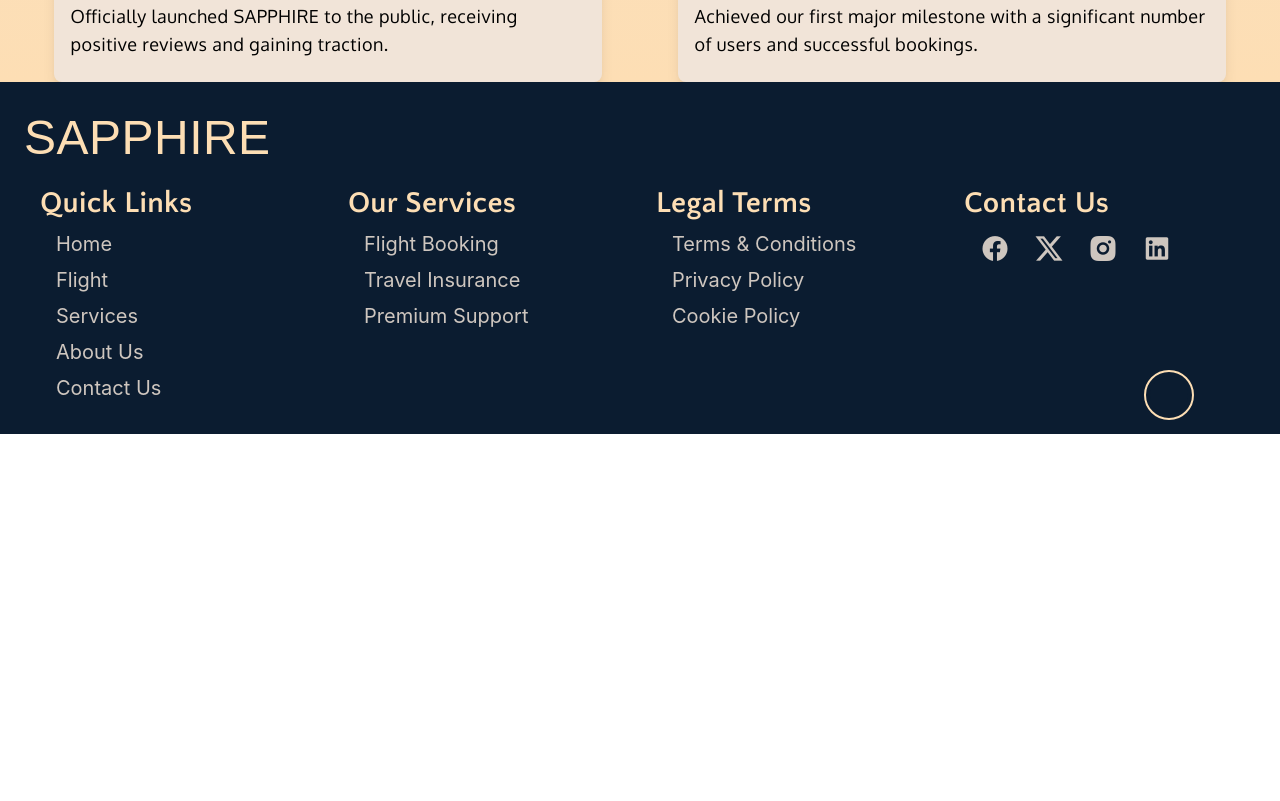
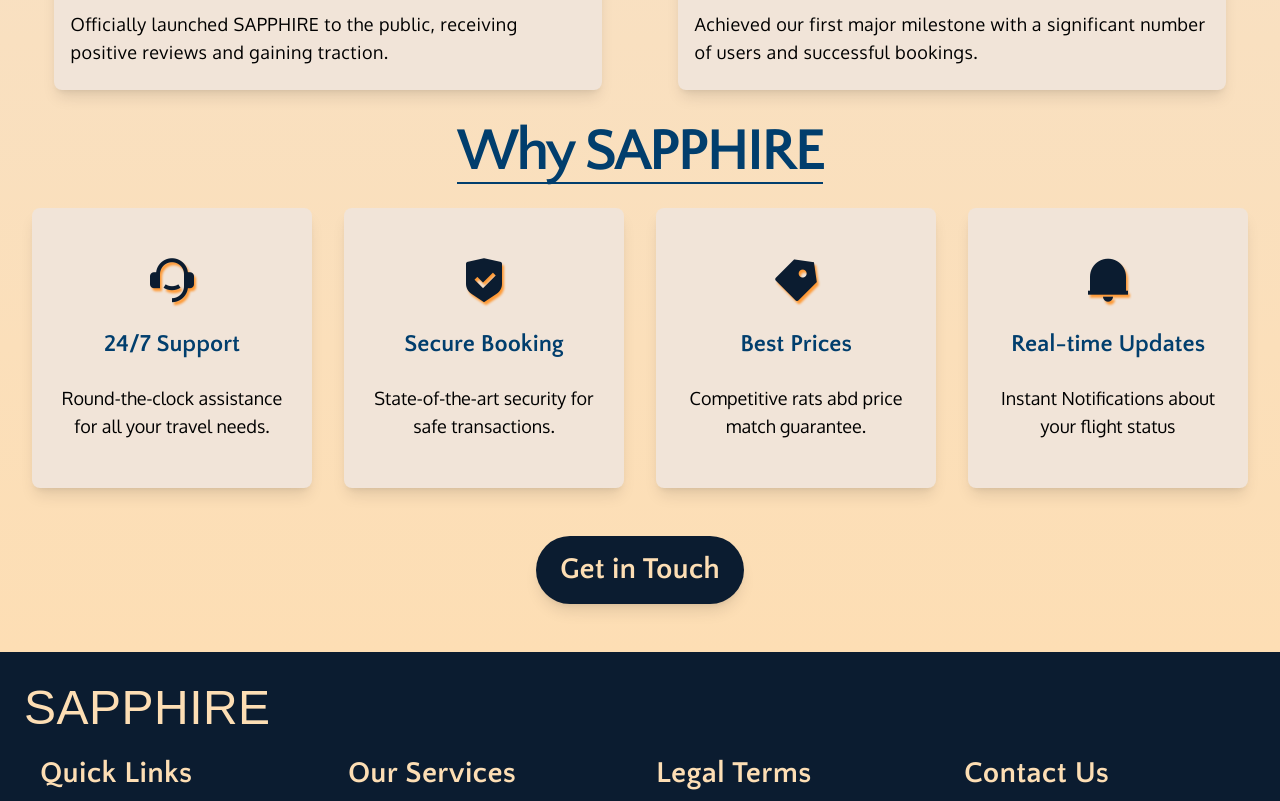
Before and after one commit to Harsh-Codes-hub/Sapphire-Airline-Ticket-Booking-TASK48, a React (Vite) app: page /AboutUs in a window 1280 px wide. Shown: the part 1180-1981 px from the top of the page. Before the commit the page ends 1614 px from the top, so only its background shows below. Built offline with nearby package versions, Linux system fonts and the light colour scheme; some icons are missing; a web font is replaced by a local one.

Commit message:
feat: add service data and ServiceCard component; enhance AboutUs page with service offerings section

```diff
--- a/src/components/ServiceCard.jsx
+++ b/src/components/ServiceCard.jsx
@@ -1,7 +1,7 @@
 const ServiceCard = ({icon, serviceName, description}) => {
   return (
     <li>
-      <article className="bg-(--off-white) py-4 px-6 w-80 sm:w-75 md:w-70 aspect-square flex flex-col items-center justify-evenly text-center shadow-lg">
+      <article className="bg-(--off-white) py-6 px-6 w-70 sm:w-75 md:w-70 aspect-square flex flex-col items-center justify-evenly text-center shadow-lg rounded-lg">
         <i className={`${icon} text-5xl text-(--prussian-blue) icon-shadow`}></i>
         <h4 className="font-heading text-2xl font-semibold text-(--yale-blue)">{serviceName}</h4>
         <p className="font-body text-lg">{description}</p>
--- /dev/null
+++ b/src/data/serviceData2.js
@@ -0,0 +1,28 @@
+const serviceData2 = [
+  {
+    id: 1,
+    icon: "ri-customer-service-2-fill",
+    serviceName: "24/7 Support",
+    description: "Round-the-clock assistance for all your travel needs.",
+  },
+  {
+    id: 2,
+    icon: "ri-shield-check-fill",
+    serviceName: "Secure Booking",
+    description: "State-of-the-art security for safe transactions.",
+  },
+  {
+    id: 3,
+    icon: "ri-price-tag-3-fill",
+    serviceName: "Best Prices",
+    description: "Competitive rats abd price match guarantee.",
+  },
+  {
+    id: 4,
+    icon: "ri-notification-2-fill",
+    serviceName: "Real-time Updates",
+    description: "Instant Notifications about your flight status",
+  },
+];
+
+export default serviceData2;
--- a/src/pages/AboutUs.jsx
+++ b/src/pages/AboutUs.jsx
@@ -3,6 +3,9 @@ import bgImg1 from "../assets/images/airline/sapphire-airplane.jpg";
 import avatar from "../assets/images/avatar/avatar.jpg";
 import JourneyCard from "../components/JourneyCard";
 import journeyData from "../data/journeyData";
+import serviceData2 from "../data/serviceData2";
+import ServiceCard from "../components/ServiceCard"
+
 
 const AboutUs = () => {
   return (
@@ -45,7 +48,7 @@ const AboutUs = () => {
             </p>
           </div>
         </section>
-        <section className="mt-6">
+        <section className="mt-8">
           <h3 className="font-heading font-semibold text-4xl md:text-6xl uppercase tracking-tighter mb-6 text-(--yale-blue) w-fit mx-auto border-b-2 border-(--yale-blue)">
             Our Journey
           </h3>
@@ -55,6 +58,19 @@ const AboutUs = () => {
             ))}
           </ul>
         </section>
+        <section className="mt-8">
+          <h3 className="font-heading font-semibold text-4xl md:text-6xl tracking-tighter mb-6 text-(--yale-blue) w-fit mx-auto border-b-2 border-(--yale-blue) capitalize whitespace-nowrap">
+            Why SAPPHIRE
+          </h3>
+          <ul className="grid grid-cols-1 grid-rows-4 sm:grid-rows-2 lg:grid-rows-1 sm:grid-cols-2 lg:grid-cols-4 gap-4 place-items-center">
+            {serviceData2.map((service) => <ServiceCard key={`ServiceCardID-${service.id}`} {...service} />)}
+          </ul>
+        </section>
+        <section className="my-12 flex justify-center items-center">
+            <button type="button" className="font-heading text-3xl bg-(--prussian-blue) text-(--navajo-white) py-4 px-6 rounded-full font-semibold shadow-lg">
+              Get in Touch
+            </button>
+        </section>
       </Container>
     </section>
   );
```
